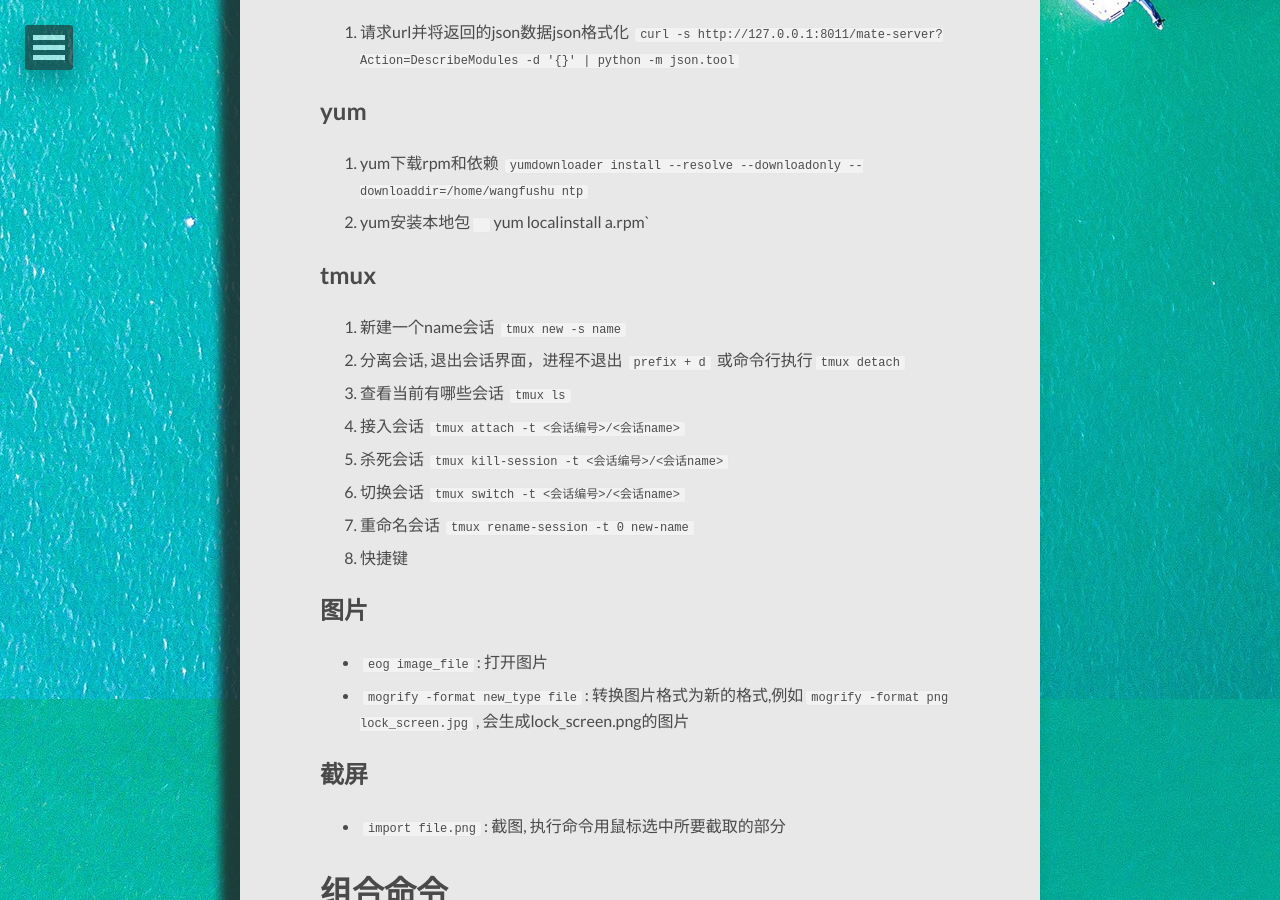
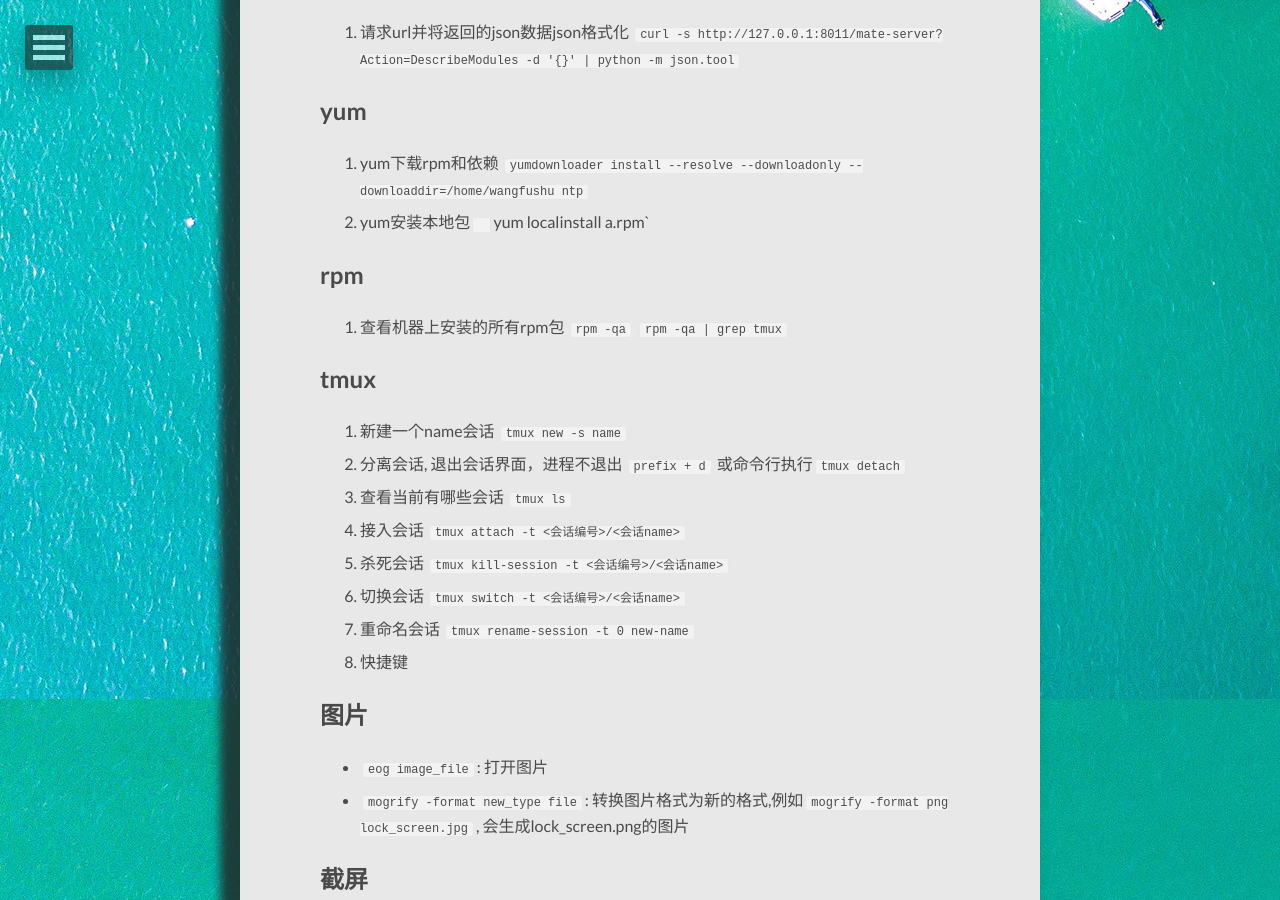
Before and after one commit to wfsly/blog, a Jekyll site: the page built from _posts/2017-09-26-Linux_Shell_Cheat_Sheet.markdown, in a window 1280 px wide and 900 px high, scrolled down 3139 px. Built offline with Jekyll 4.4.1, drawn with Linux system fonts in a browser that asks for light colours; nearby versions of some CDN libraries.

Commit message:
feat(shell): add rpm

```diff
--- a/_posts/2017-09-26-Linux_Shell_Cheat_Sheet.markdown
+++ b/_posts/2017-09-26-Linux_Shell_Cheat_Sheet.markdown
@@ -110,6 +110,11 @@
 2. yum安装本地包`
 `yum localinstall a.rpm`
 
+## rpm
+1. 查看机器上安装的所有rpm包
+`rpm -qa`
+`rpm -qa | grep tmux`
+
 ## tmux
 1. 新建一个name会话
 `tmux new -s name`
```
